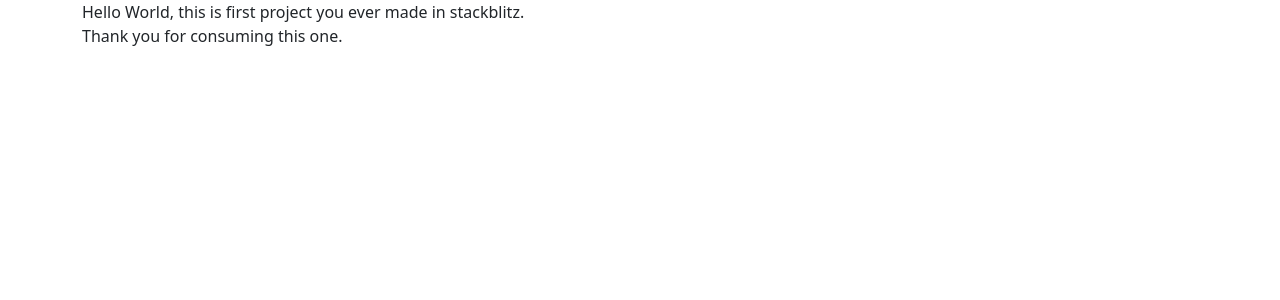
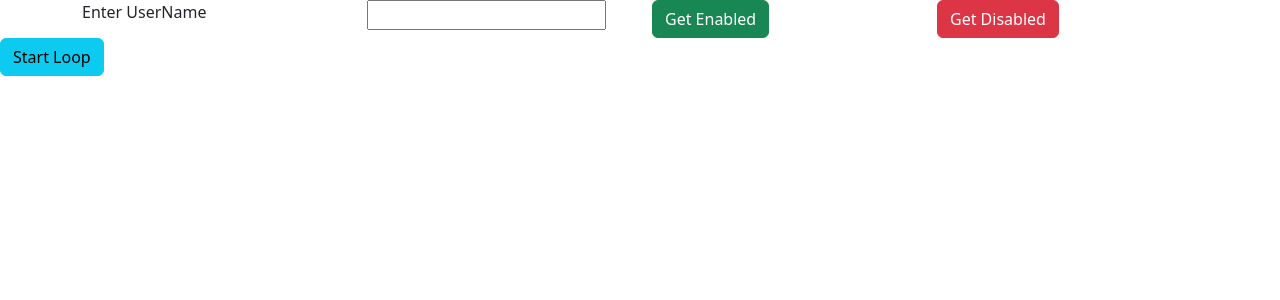
Before and after one commit to Deepurider/StackBlitzRepo, an Angular app: page / in a window 1280 px wide. Shown: the top 300 px of the page. Built offline with nearby package versions, Linux system fonts and the light colour scheme.

Commit message:
3 files modified, 2 added, 1 deleted

```diff
--- /dev/null
+++ b/src/app/Models/user-login.ts
@@ -0,0 +1,4 @@
+export class UserLogin {
+  public Username;
+  public Password;
+}
--- a/src/app/app.component.html
+++ b/src/app/app.component.html
@@ -1,8 +1,19 @@
 <div class="container">
   <div class="row">
-  <div class="col-md-12">
-    Hello World, this is first project you ever made in stackblitz. <br>
-    Thank you for consuming this one.
-  </div>
+    <div class="col-md-3">Enter UserName</div>
+    <div class="col-md-3">
+      <input type="text" [formControl]="usernameControl" />
+    </div>
+    <div class="col-md-3">
+      <button class="btn btn-success" (click)="getEnabled()">
+        Get Enabled
+      </button>
+    </div>
+    <div class="col-md-3">
+      <button class="btn btn-danger" (click)="getDisabled()">
+        Get Disabled
+      </button>
+    </div>
   </div>
 </div>
+<button class='btn btn-info' (click)='startLoop()'>Start Loop</button>
--- a/src/app/app.component.ts
+++ b/src/app/app.component.ts
@@ -1,8 +1,35 @@
-import { Component, VERSION } from '@angular/core';
-
+import { HttpClient } from '@angular/common/http';
+import { Component, OnInit, VERSION } from '@angular/core';
+import { FormControl } from '@angular/forms';
 @Component({
   selector: 'my-app',
   templateUrl: './app.component.html',
   styleUrls: ['./app.component.css'],
 })
-export class AppComponent {}
+export class AppComponent implements OnInit {
+  public usernameControl: FormControl = new FormControl(null);
+  constructor(private http: HttpClient) {}
+  ngOnInit() {
+    this.getChanges();
+  }
+
+  getDisabled() {
+    this.usernameControl.disable();
+  }
+
+  getEnabled() {
+    this.usernameControl.enable();
+  }
+  startLoop() {
+    for (var i = 0; i < 10; i++) {
+      console.log(i);
+      this.usernameControl.patchValue(i);
+    }
+  }
+
+  getChanges() {
+    this.usernameControl.valueChanges.subscribe((res) => {
+      this.http.get('https://catfact.ninja/fact').subscribe();
+    });
+  }
+}
--- a/src/app/hello.component.ts
+++ /dev/null
@@ -1,10 +0,0 @@
-import { Component, Input } from '@angular/core';
-
-@Component({
-  selector: 'hello',
-  template: `<h1>Hello {{name}}!</h1>`,
-  styles: [`h1 { font-family: Lato; }`]
-})
-export class HelloComponent  {
-  @Input() name: string;
-}
```
Also changed, not shown: src/app/app.module.ts (+6 -6 lines).
